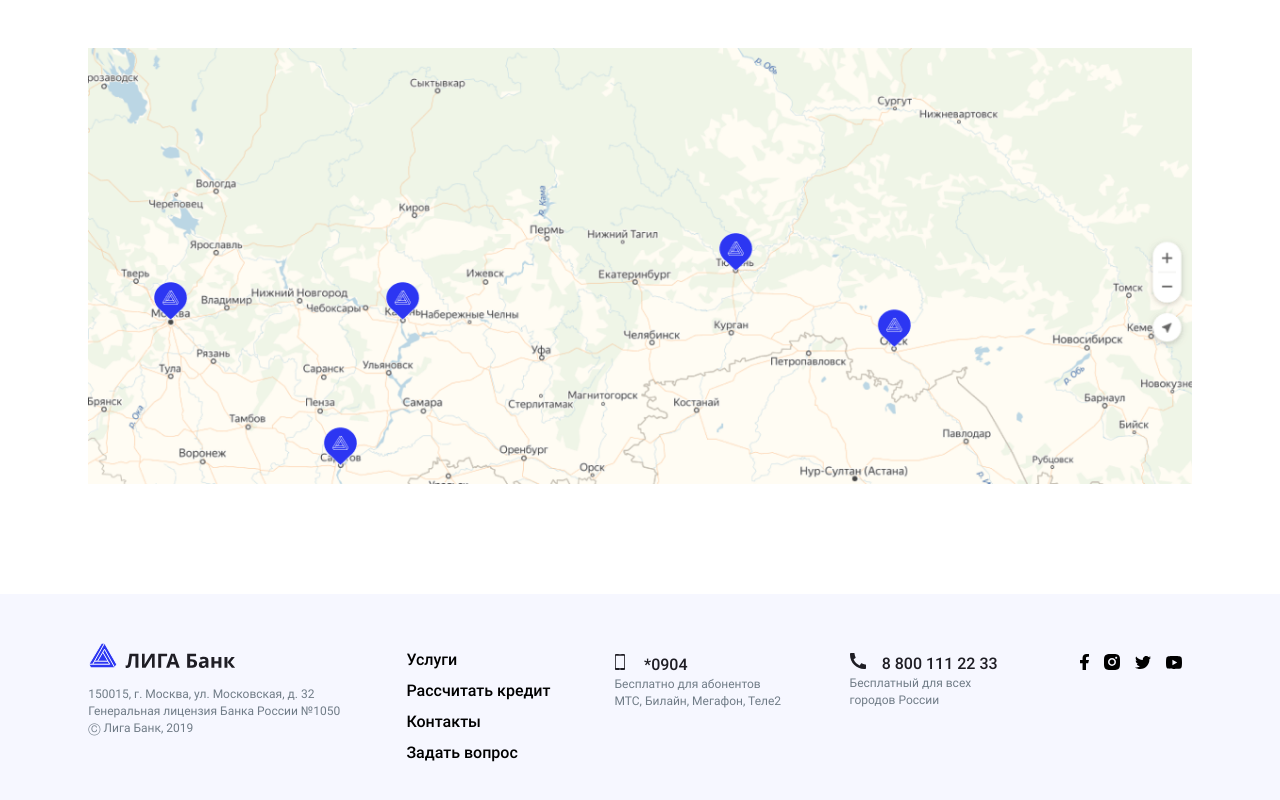
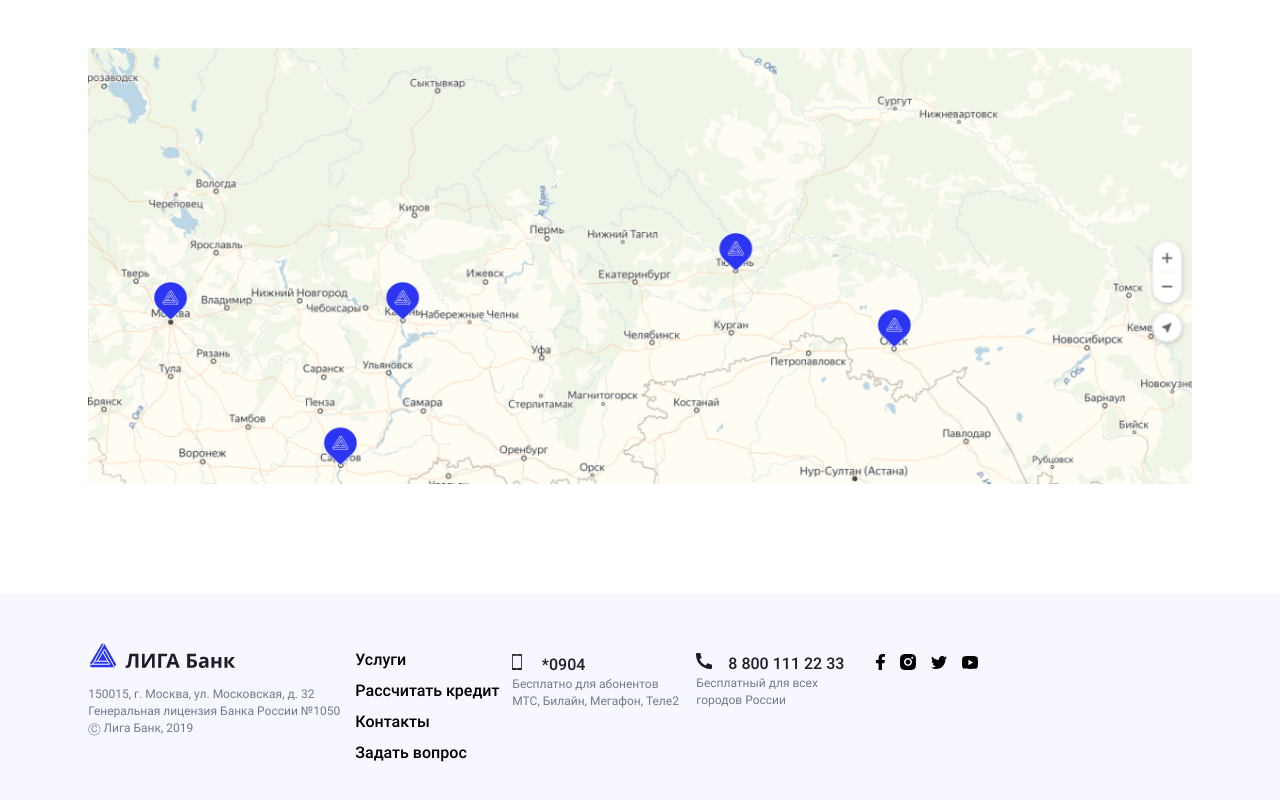
Before and after one commit to kokinz/ligaBank, a React (Create React App) app: page / in a window 1280 px wide. Shown: the part 1530-2330 px from the top of the page. Built offline with nearby package versions, Linux system fonts and the light colour scheme.

Commit message:
desktop fix

```diff
--- a/src/components/footer/footer.scss
+++ b/src/components/footer/footer.scss
@@ -4,7 +4,6 @@
 
 .footer__wrapper {
   display: flex;
-  justify-content: space-between;
   position: relative;
 
   min-height: 224px;
@@ -295,6 +294,7 @@
 }
 
 .footer__social {
+  position: absolute;
   display: flex;
   justify-content: flex-start;
   flex-wrap: wrap;
@@ -302,14 +302,16 @@
   margin: 0;
   padding: 0;
   z-index: 2;
-  margin-top: 60px;
-  margin-left: 26px;
+  top: 60px;
+  right: 88px;
   min-width: 119px;
   min-height: 16px;
 
   list-style: none;
 
   @media (max-width: $max-width) {
+    position: static;
+    margin-top: 60px;
     margin-left: 5px;
   }
 
```
